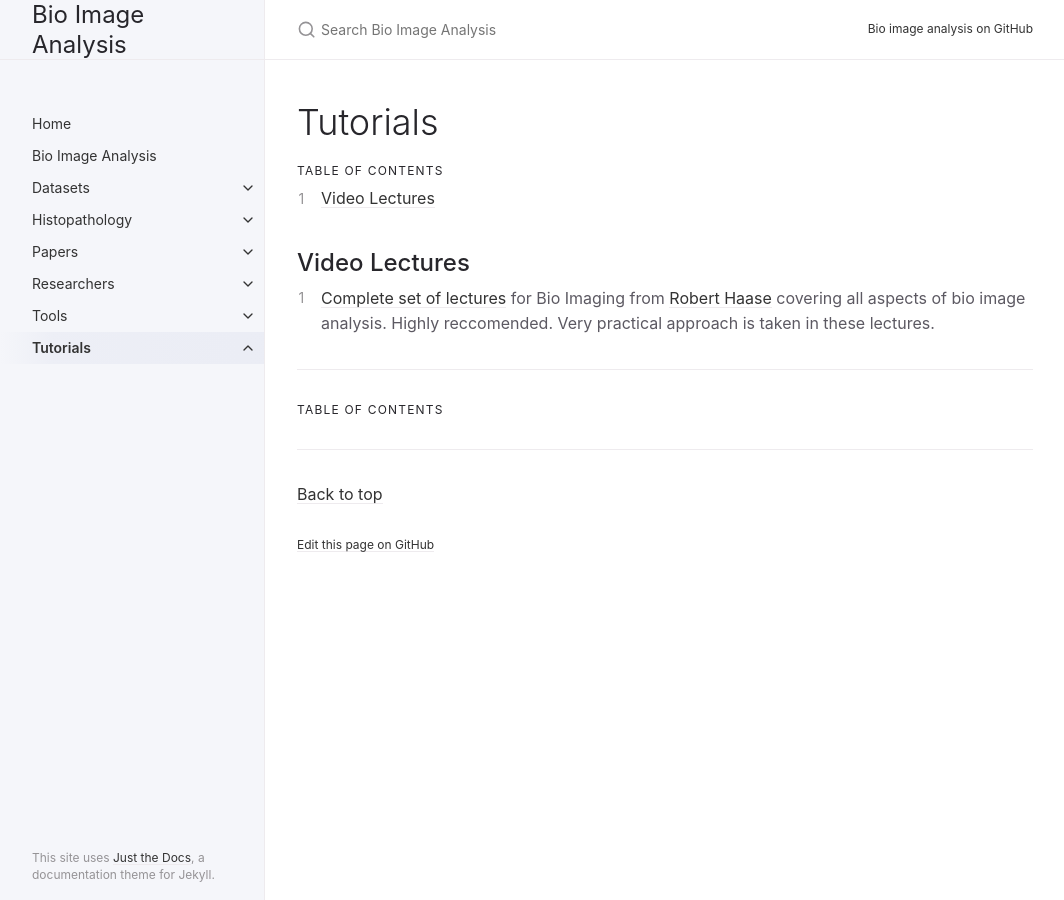
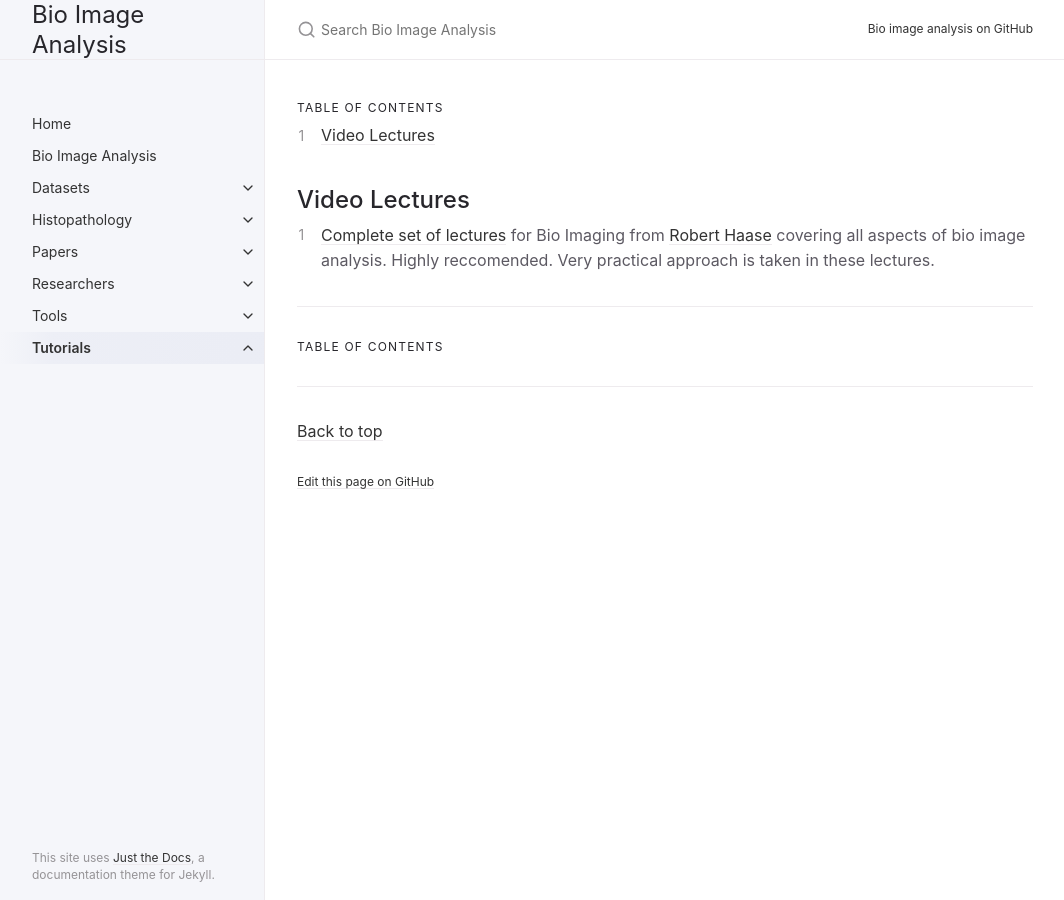
Before and after one commit to Amit-Tomar/bioimage-analysis, a Jekyll site: the page built from docs/Tutorials/index.md, in a window 1280 px wide. Shown: the whole page, without its empty margins (107-1171 px from the left). Built offline with Jekyll 4.4.1, drawn with Linux system fonts in a browser that asks for light colours.

Commit message:
ordering

```diff
--- a/docs/Tutorials/index.md
+++ b/docs/Tutorials/index.md
@@ -5,9 +5,6 @@ has_children: true
 permalink: /docs/Tutorials
 nav_order: 7
 ---
-
-# Tutorials
-{: .no_toc }
 
 ## Table of contents
 {: .no_toc .text-delta }
```
